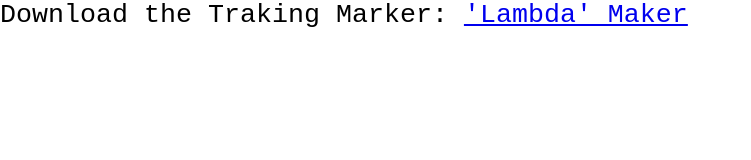
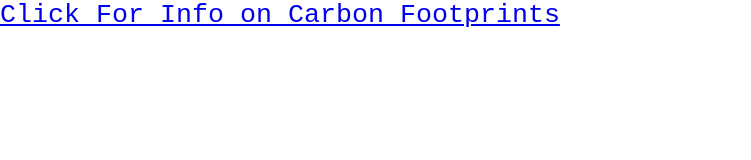
Before and after one commit to csustan/OutdoorPollutionCube, a plain HTML site: page index.html in a window 1280 px wide. Shown: the whole page, without its empty margins (0-751 px from the left). Drawn offline with Linux system fonts and the light colour scheme; no server answers.

Commit message:
Added sustainability website link.

```diff
--- a/index.html
+++ b/index.html
@@ -23,7 +23,7 @@
 <!--Controls-->
 
 <div style="position:absolute;top:0;left:0" >
-	<div style="font-size: 20pt"><label>Download the Traking Marker:</label> <a href="img/kanji.png">'Lambda' Maker</a></div>
+	<div style="font-size: 20pt;  text-align: center;"><label><a href="https://www.csustan.edu/sustainability/news-events">Click For Info on Carbon Footprints</a></label></div>
 	<div style="display: none">
 		<label>X Rotation Speed</label>
 		<input id="RotationspeedX" name="RotationspeedX" type="number" step=".01" value="0" max="1">
```
